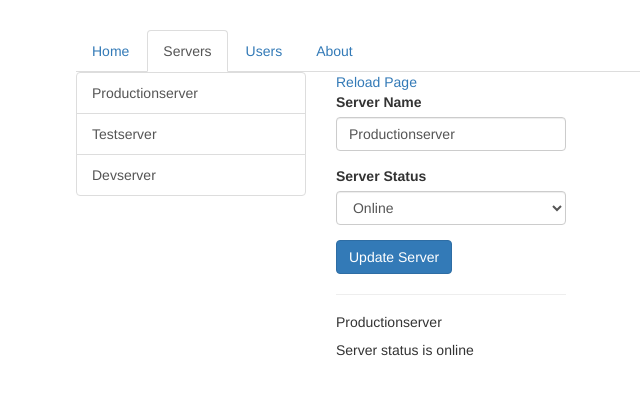
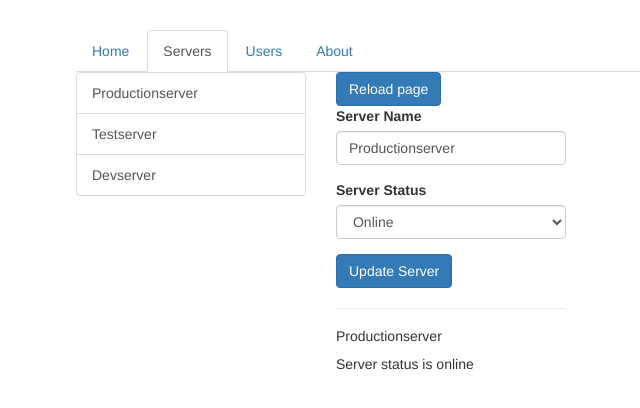
Before and after one commit to gdejanovic/angularservers, an Angular app: page /servers in a window 1280 px wide. Shown: the top 408 px of the page, without its empty margins (189-829 px from the left). Built offline with nearby package versions, Linux system fonts and the light colour scheme.

Commit message:
routing added to servers component (relative to the route)

```diff
--- a/src/app/servers/servers.component.html
+++ b/src/app/servers/servers.component.html
@@ -10,7 +10,7 @@
     </div>
   </div>
   <div class="col-xs-12 col-sm-4">
-    <a routerLink="/servers" routerLinkActive="router-link-active" >Reload Page</a>
+    <button class="btn btn-primary" (click)="onReload()">Reload page</button>
     <app-edit-server></app-edit-server>
     <hr>
     <app-server></app-server>
--- a/src/app/servers/servers.component.ts
+++ b/src/app/servers/servers.component.ts
@@ -1,4 +1,5 @@
 import { Component, OnInit } from '@angular/core';
+import { ActivatedRoute, Router } from '@angular/router';
 import { ServersService } from './servers.service';
 
 @Component({
@@ -9,10 +10,13 @@ import { ServersService } from './servers.service';
 export class ServersComponent implements OnInit {
   public servers: {id: number, name: string, status: string}[] = [];
 
-  constructor(private serversService: ServersService) { }
+  constructor(private serversService: ServersService, private router: Router,
+    private route: ActivatedRoute) { }
 
   ngOnInit() {
     this.servers = this.serversService.getServers();
   }
-
+  onReload() {
+    this.router.navigate(['servers', {relativeTo: this.route }])
+  }
 }
```
Also changed, not shown: 1 other file (tests, documents, lock files or other folders).
